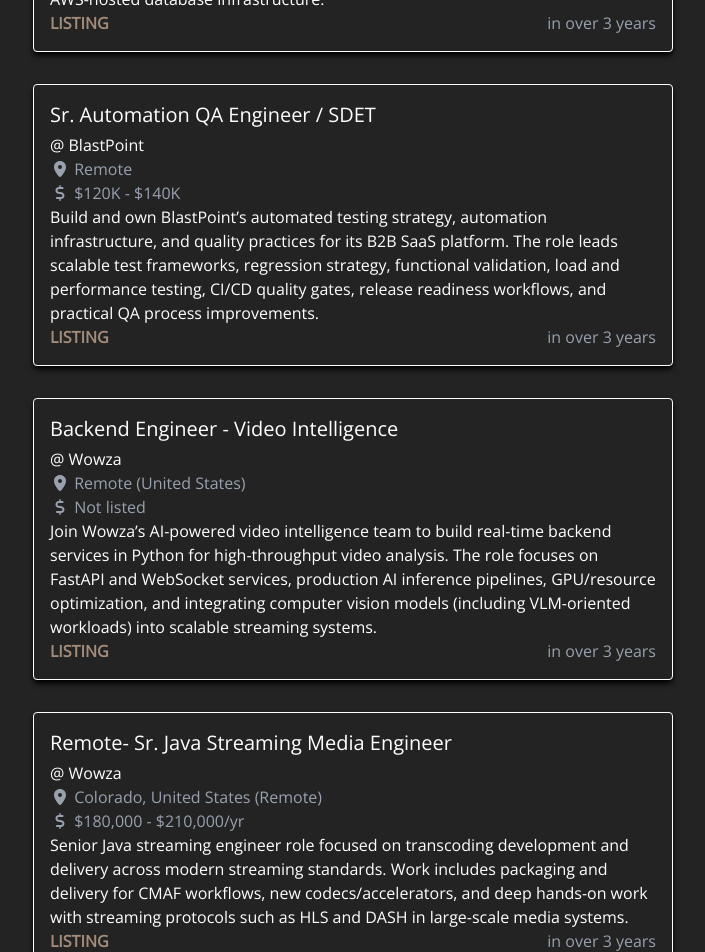
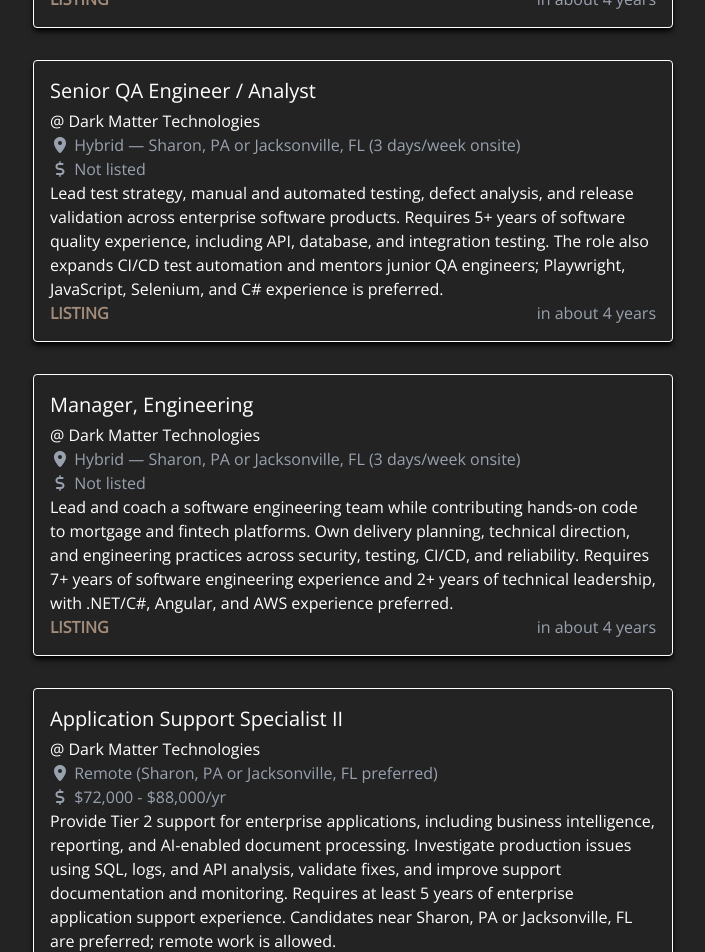
Before and after one commit to codeyoungstown/next-codeyoungstown.com, a Next.js app: page /jobs in a window 1280 px wide. Shown: the part 560-1512 px from the top of the page, without its empty margins (287-992 px from the left). Built offline with nearby package versions, Linux system fonts and the light colour scheme.

Commit message:
Add four Dark Matter Technologies job listings

```diff
--- a/data/jobs.ts
+++ b/data/jobs.ts
@@ -9,6 +9,42 @@
   date: string;
 };
 export const jobs: Job[] = [
+  {
+    title: "Software Engineer I",
+    company: "Dark Matter Technologies",
+    desc: "Develop, test, and maintain enterprise applications for mortgage and real estate technology products. This early-career role welcomes candidates with 0–3 years of development experience, knowledge of a modern programming language, Git, and SQL, with .NET/C#, Angular, and AWS experience preferred.",
+    location: "Hybrid — Sharon, PA or Jacksonville, FL (3 days/week onsite)",
+    salary: "Not listed",
+    listing: "https://www.linkedin.com/jobs/view/4468403021/",
+    date: "2026-09-23",
+  },
+  {
+    title: "Senior QA Engineer / Analyst",
+    company: "Dark Matter Technologies",
+    desc: "Lead test strategy, manual and automated testing, defect analysis, and release validation across enterprise software products. Requires 5+ years of software quality experience, including API, database, and integration testing. The role also expands CI/CD test automation and mentors junior QA engineers; Playwright, JavaScript, Selenium, and C# experience is preferred.",
+    location: "Hybrid — Sharon, PA or Jacksonville, FL (3 days/week onsite)",
+    salary: "Not listed",
+    listing: "https://www.linkedin.com/jobs/view/4468401044/",
+    date: "2026-09-23",
+  },
+  {
+    title: "Manager, Engineering",
+    company: "Dark Matter Technologies",
+    desc: "Lead and coach a software engineering team while contributing hands-on code to mortgage and fintech platforms. Own delivery planning, technical direction, and engineering practices across security, testing, CI/CD, and reliability. Requires 7+ years of software engineering experience and 2+ years of technical leadership, with .NET/C#, Angular, and AWS experience preferred.",
+    location: "Hybrid — Sharon, PA or Jacksonville, FL (3 days/week onsite)",
+    salary: "Not listed",
+    listing: "https://www.linkedin.com/jobs/view/4468099054/",
+    date: "2026-09-23",
+  },
+  {
+    title: "Application Support Specialist II",
+    company: "Dark Matter Technologies",
+    desc: "Provide Tier 2 support for enterprise applications, including business intelligence, reporting, and AI-enabled document processing. Investigate production issues using SQL, logs, and API analysis, validate fixes, and improve support documentation and monitoring. Requires at least 5 years of enterprise application support experience. Candidates near Sharon, PA or Jacksonville, FL are preferred; remote work is allowed.",
+    location: "Remote (Sharon, PA or Jacksonville, FL preferred)",
+    salary: "$72,000 - $88,000/yr",
+    listing: "https://www.linkedin.com/jobs/view/4467135848/",
+    date: "2026-09-23",
+  },
   {
     title: "Database Architect / DBA",
     company: "BlastPoint",
```
